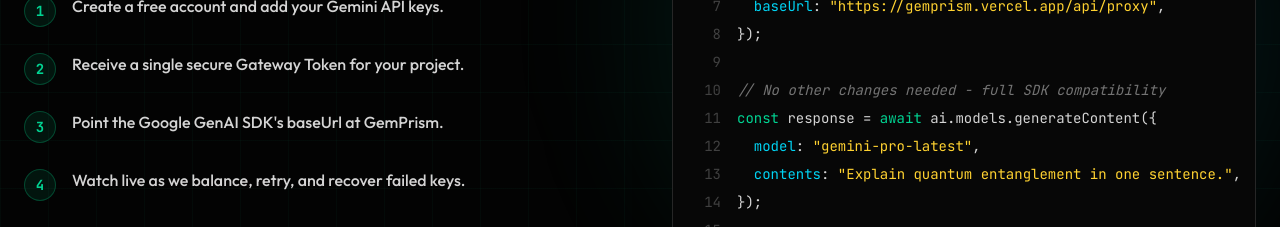
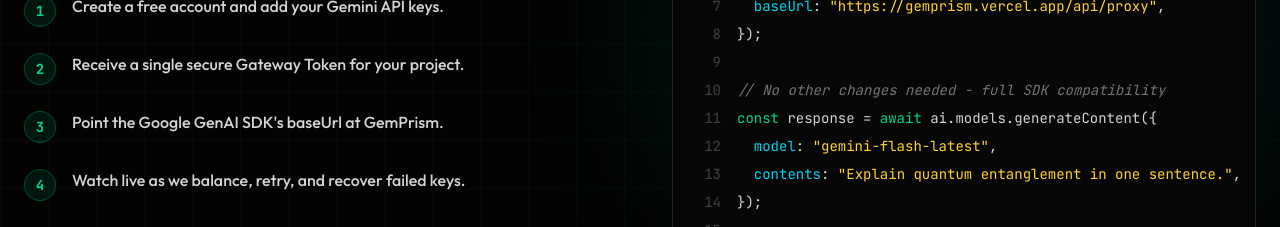
Before and after one commit to XeCipher/GemPrism, a Next.js app: page / in a window 1280 px wide. Shown: the part 1780-2007 px from the top of the page. Built offline with nearby package versions, Linux system fonts and the light colour scheme.

Commit message:
chore: switch all Gemini model references to gemini-flash-latest

```diff
--- a/src/app/dashboard/page.tsx
+++ b/src/app/dashboard/page.tsx
@@ -363,7 +363,7 @@
 
 // No other changes needed — full SDK compatibility
 const response = await ai.models.generateContent({
-  model: "gemini-pro-latest",
+  model: "gemini-flash-latest",
   contents: "Explain quantum entanglement in one sentence.",
 });
 
--- a/src/app/page.tsx
+++ b/src/app/page.tsx
@@ -60,7 +60,7 @@
 
 // No other changes needed - full SDK compatibility
 const response = await ai.models.generateContent({
-  model: "gemini-pro-latest",
+  model: "gemini-flash-latest",
   contents: "Explain quantum entanglement in one sentence.",
 });
 
```
Also changed, not shown: 1 other file (tests, documents, lock files or other folders).
